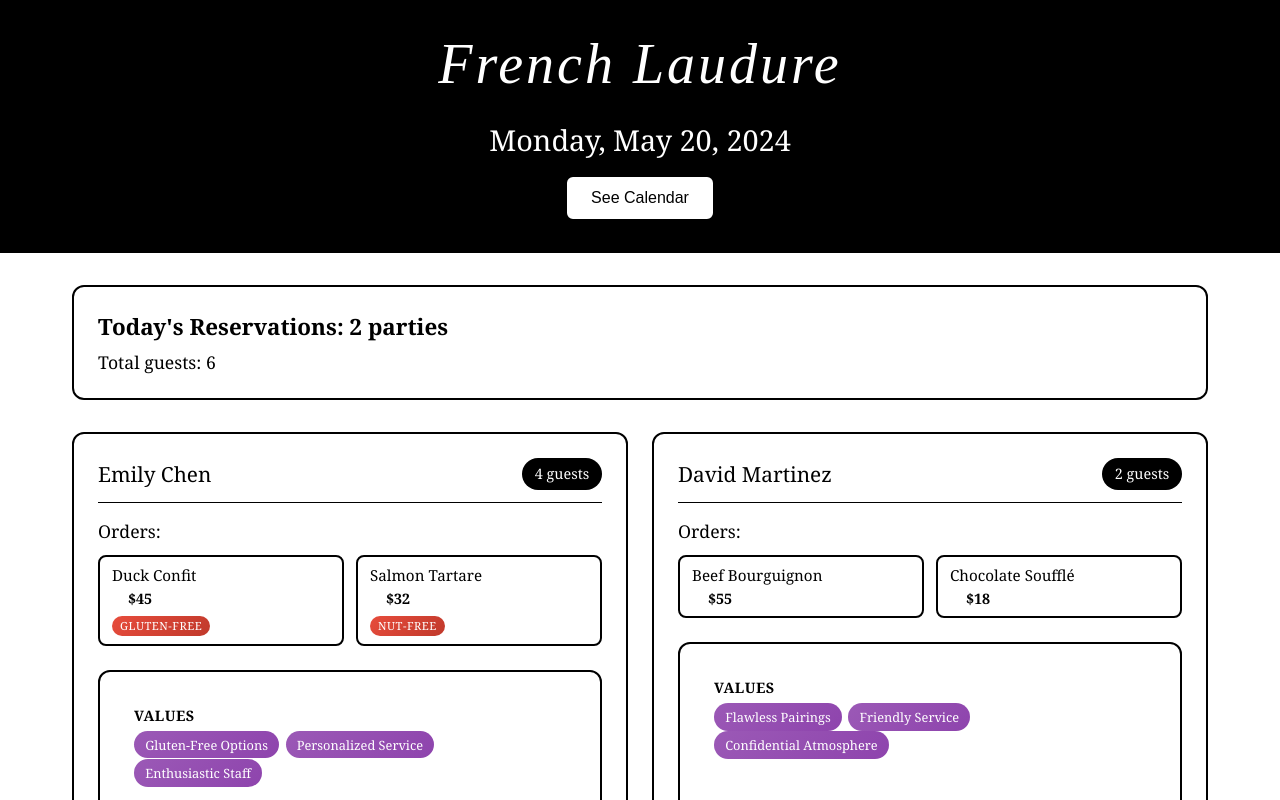
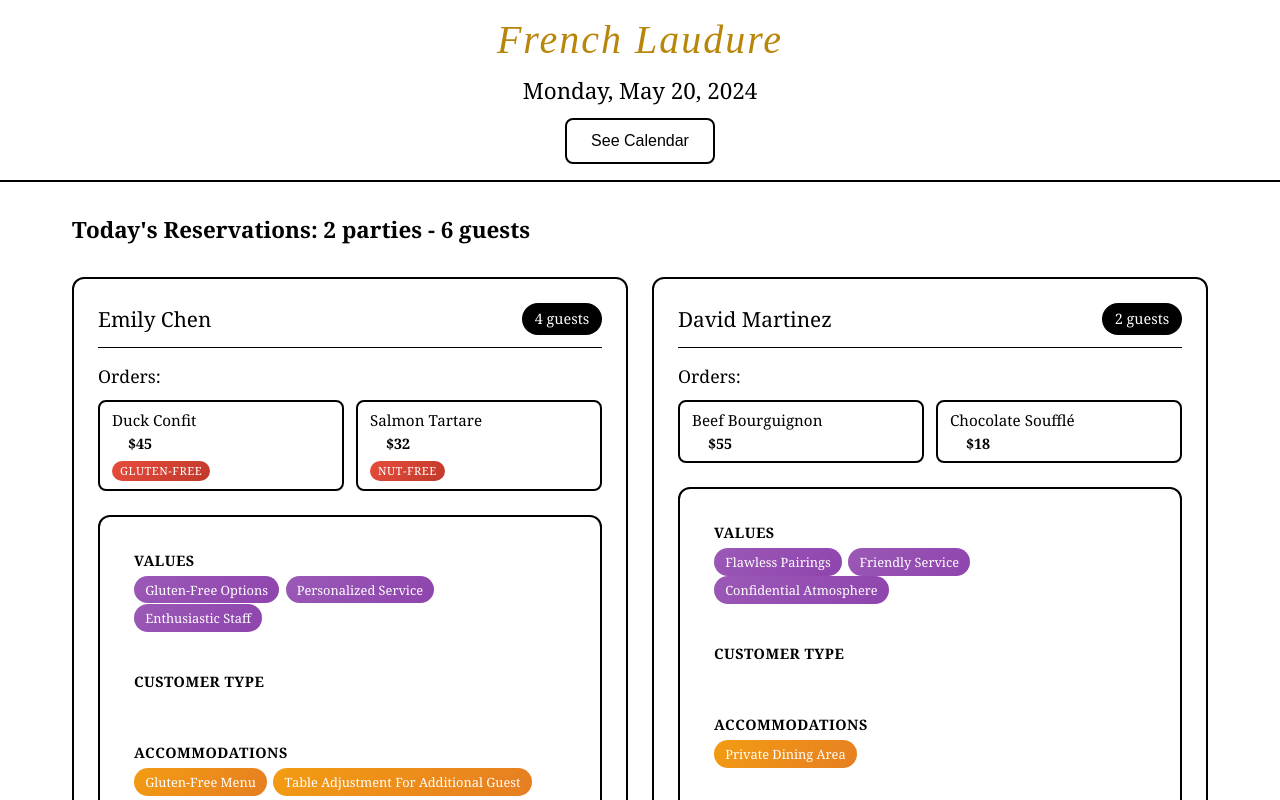
Before and after one commit to sagarvarma1/dining, a React (Create React App) app: page / in a window 1280 px wide. Shown: the top 800 px of the page. Built offline with nearby package versions, Linux system fonts and the light colour scheme.

Commit message:
making some final ui changes

```diff
--- a/src/App.css
+++ b/src/App.css
@@ -16,18 +16,19 @@ body {
 }
 
 .header {
-  background: #000;
-  color: white;
-  padding: 2rem;
+  background: white;
+  color: #b8860b;
+  padding: 1rem 2rem;
+  border-bottom: 2px solid #000;
 }
 
 .header h1 {
   text-align: center;
-  font-size: 3.5rem;
+  font-size: 2.5rem;
   font-weight: 400;
-  letter-spacing: 3px;
-  margin-bottom: 1.5rem;
-  color: white;
+  letter-spacing: 2px;
+  margin-bottom: 0.75rem;
+  color: #b8860b;
   font-family: 'Brush Script MT', 'Lucida Handwriting', 'Apple Chancery', cursive;
   font-style: italic;
 }
@@ -45,10 +46,10 @@ body {
 }
 
 .current-date h2 {
-  font-size: 1.8rem;
+  font-size: 1.4rem;
   font-weight: 400;
-  margin-bottom: 1rem;
-  color: white;
+  margin-bottom: 0.75rem;
+  color: #000;
 }
 
 .calendar-button {
@@ -275,22 +276,23 @@ body {
 }
 
 .reservations-summary {
-  background: white;
-  padding: 1.5rem;
-  border: 2px solid #000;
-  border-radius: 12px;
+  background: transparent;
+  padding: 0;
+  border: none;
+  border-radius: 0;
   margin-bottom: 2rem;
 }
 
 .reservations-summary h3 {
   color: #000;
   font-size: 1.4rem;
-  margin-bottom: 0.5rem;
+  margin-bottom: 0;
 }
 
 .reservations-summary p {
   color: #000;
   font-size: 1.1rem;
+  display: none;
 }
 
 .reservations-list {
--- a/src/App.js
+++ b/src/App.js
@@ -287,8 +287,7 @@ function App() {
 
       <main className="main-content">
         <div className="reservations-summary">
-          <h3>Today's Reservations: {reservationsForDate.length} parties</h3>
-          <p>Total guests: {reservationsForDate.reduce((sum, res) => sum + res.number_of_people, 0)}</p>
+          <h3>Today's Reservations: {reservationsForDate.length} parties - {reservationsForDate.reduce((sum, res) => sum + res.number_of_people, 0)} guests</h3>
         </div>
 
         <div className="reservations-list">
```
